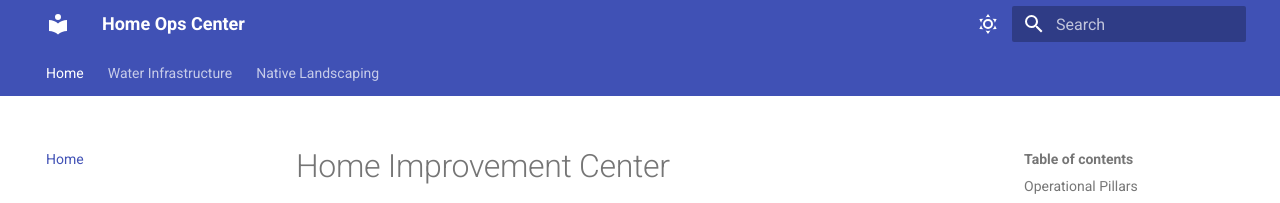
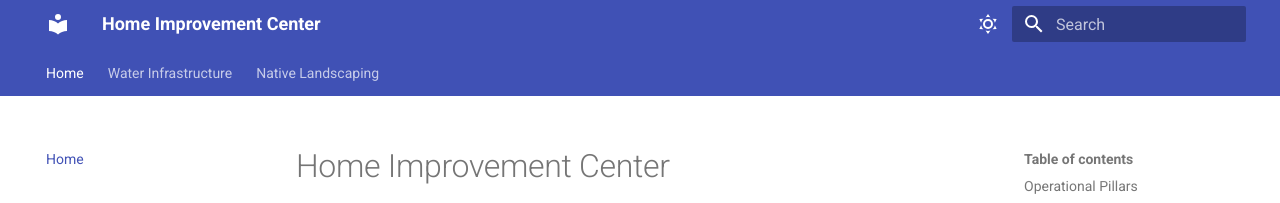
Before and after one commit to Natur3-Boy/Home-Improvement, an MkDocs documentation site: the page built from docs/index.md, in a window 1280 px wide. Shown: the top 203 px of the page. Built offline with MkDocs 1.6.1 and Material for MkDocs 9.7.7, drawn with Linux system fonts in a browser that asks for light colours.

Commit message:
Update mkdocs.yml

```diff
--- a/mkdocs.yml
+++ b/mkdocs.yml
@@ -1,4 +1,4 @@
-site_name: Home Ops Center
+site_name: Home Improvement Center
 site_description: Documentation platform for infrastructure, landscaping, and automation.
 site_url: https://Natur3-Boy.github.io/home-improvement/
 
@@ -32,7 +32,7 @@ markdown_extensions:
       custom_fences:
         - name: mermaid
           class: mermaid
-          format: !!python/name:pymdownx.superfences.fence_mermaid_format
+          format: !!python/name:pymdownx.superfences.fence_code_format
 
 nav:
   - Home: index.md
```
